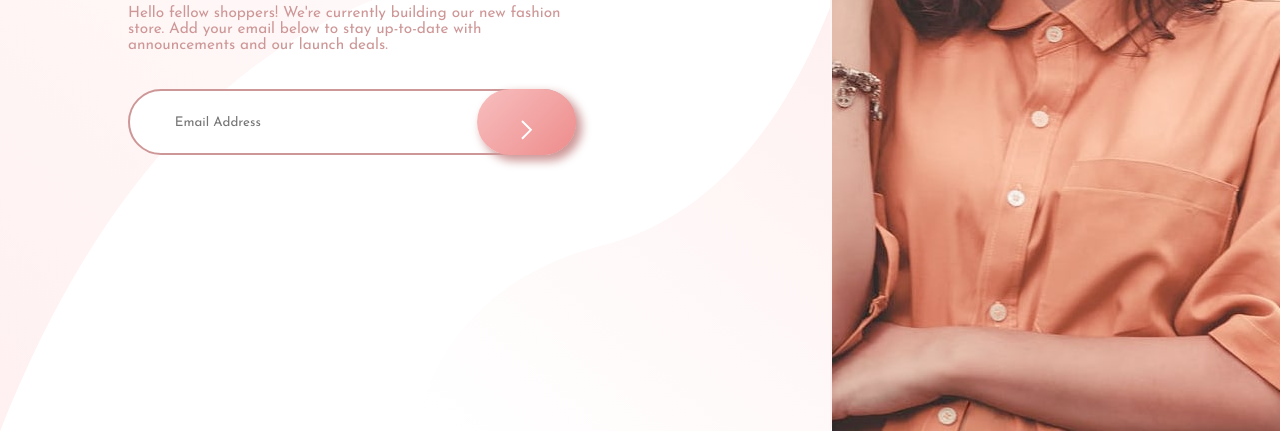
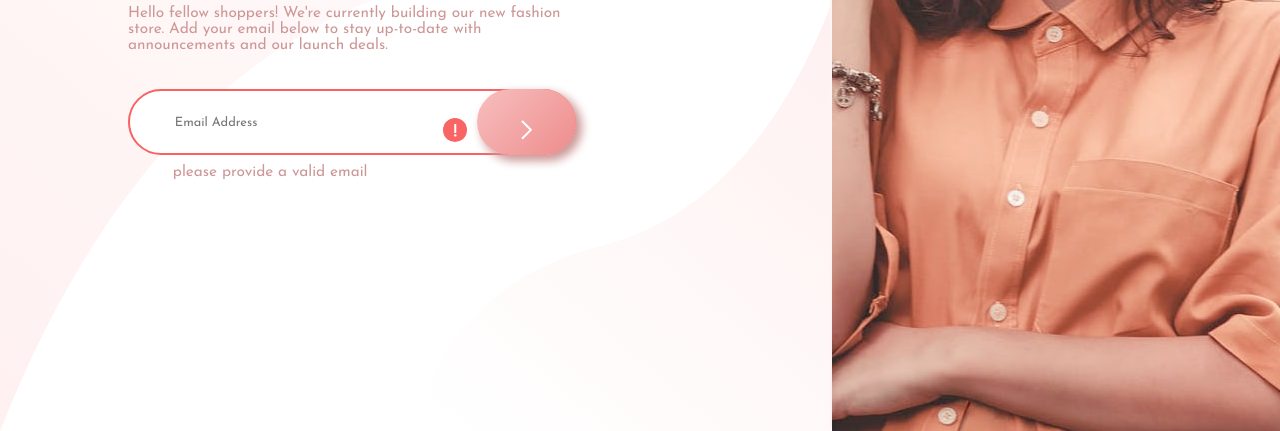
Before and after one commit to Bharath8500/base-apparel-coming-soon-master, a plain HTML site: page index.html in a window 1280 px wide. Both pictures are taken after a click on the element 526 px from the left and 491 px from the top of the page. Shown: the part 369-800 px from the top of the page. Drawn offline with Linux system fonts and the light colour scheme.

Commit message:
JavaScript Done

```diff
--- a/index.html
+++ b/index.html
@@ -18,16 +18,20 @@
       Add your email below to stay up-to-date with announcements and our launch deals.</p>
 
     <div class="input-field">
-      <input type="text" placeholder="Email Address">
+      <input type="text" id="email" placeholder="Email Address">
+      <div class="wrong-email">
+        <img src="images/icon-error.svg" alt="">
+      </div>
       <div class="arrow-img">
         <img src="images/icon-arrow.svg" alt="">
       </div>
     </div>
+    <p id="valid"></p>
 
   </div>
   <div class="right-side"></div>
 
-
+  <script src="script.js"></script>
 
 </body>
 </html>
--- /dev/null
+++ b/script.js
@@ -0,0 +1,20 @@
+const click_btn = document.querySelector(".arrow-img");
+const output = document.querySelector("#valid");
+const wrong_email = document.querySelector(".wrong-email");
+const input_field = document.querySelector("input");
+
+if(click_btn.addEventListener('click', () => {
+    const email_field = document.querySelector('input').value;
+    const gmail_regex = /^[^\s@]+@gmail\.com$/;
+    if(gmail_regex.test(email_field)){
+        wrong_email.style.opacity = '0';
+        output.style.opacity = '1';
+        output.innerHTML = "valid email";
+    }
+    else{
+        wrong_email.style.opacity = '1';
+        output.style.opacity = '1'
+        output.innerHTML = "please provide a valid email";
+        input_field.style.border= '2px var(--Soft_Red) solid';
+    }
+}));
--- a/style.css
+++ b/style.css
@@ -50,11 +50,12 @@ html, body{
     height: 100%;
     padding-left: 10%;
     border-radius: 50px;
+    font-size: 1vw;
 }
 .input-field .arrow-img{
     position: relative;
     left: 78%;
-    top: -100%;
+    top: -200%;
     width: 22%;
     height: 100%;
     background: linear-gradient(135deg ,hsl(0, 80%, 86%), hsl(0, 74%, 74%));
@@ -66,9 +67,27 @@ html, body{
     transition: all 0.5s;
     box-shadow: 5px 5px 10px 1px var(--Desaturated_Red);
 }
+.input-field .wrong-email{
+    position: relative;
+    left: 63%;
+    top: -100%;
+    width: 20%;
+    height: 100%;
+    cursor: pointer;
+    display: flex;
+    align-items: end;
+    justify-content: center;
+    transition: all 0.5s;
+    opacity: 0;
+}
 .arrow-img:hover{
     box-shadow: 10px 5px 10px 5px hsl(0, 13%, 58%);
-    background: linear-gradient(135deg ,hsl(0, 67%, 93%), hsl(0, 13%, 58%));
+    background: linear-gradient(135deg ,hsl(0, 80%, 86%), hsl(0, 13%, 58%));
+}
+#valid{
+    padding-left: 10%;
+    margin-top: 2%;
+    opacity: 0;
 }
 .right-side{
     width: 35%;
```
